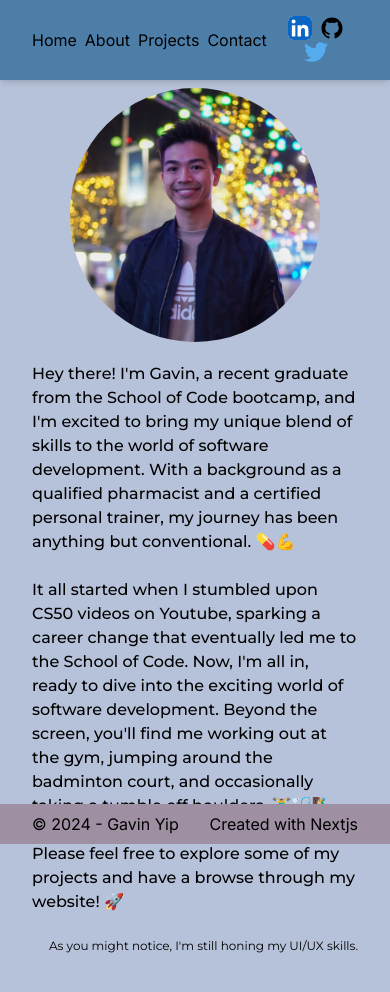
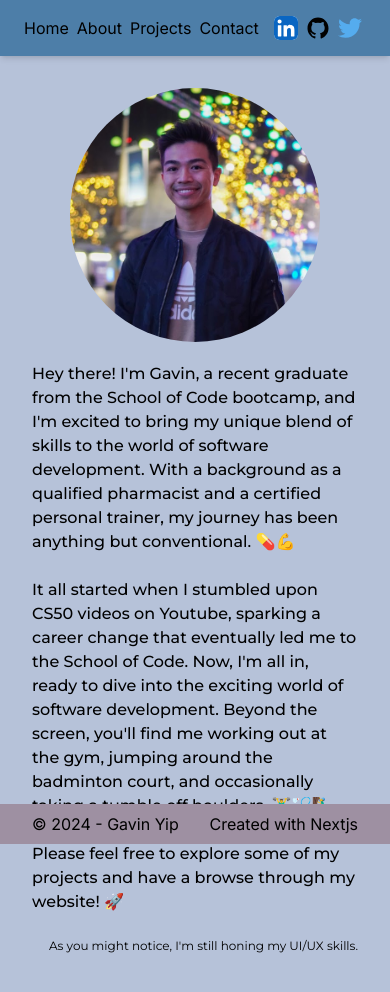
Before and after one commit to Gavinpiy/portfolio, a Next.js app: page / in a window 390 px wide. Shown: the top 992 px of the page. Built offline with nearby package versions, Linux system fonts and the light colour scheme.

Commit message:
header responsive

```diff
--- a/components/Header.jsx
+++ b/components/Header.jsx
@@ -17,7 +17,7 @@ const CustomLink = ({ href, title, className = "" }) => {
 
 const Header = () => {
   return (
-    <header className="flex bg-[#4D7EA8] items-center py-4 lg:py-8 px-8 justify-between w-full shadow-md ">
+    <header className="flex bg-[#4D7EA8] items-center py-4 lg:py-8 px-6 lg:px-10 justify-between w-full shadow-md ">
       <nav className="flex">
         <CustomLink href="/" title="Home" className=" mr-2 lg:mr-4 " />
         <CustomLink href="/about" title="About" className="mr-2 lg:mx-4" />
```
